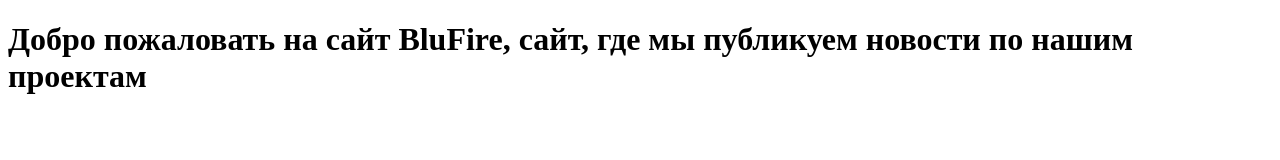
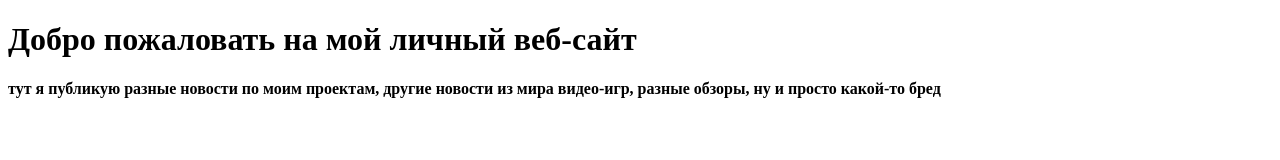
Before and after one commit to NightHairen/NightHairen.github.io, a plain HTML site: page index.html in a window 1280 px wide. Drawn offline with Linux system fonts and the light colour scheme.

Commit message:
Update index.html

```diff
--- a/index.html
+++ b/index.html
@@ -1,7 +1,7 @@
 <!DOCTYPE html>
 <html>
 <body>
-<h1><strong>Добро пожаловать на сайт BluFire, сайт, где мы публикуем новости по нашим проектам<strong></h1>
-<p></p>
+<h1><strong>Добро пожаловать на мой личный веб-сайт<strong></h1>
+<p>тут я публикую разные новости по моим проектам, другие новости из мира видео-игр, разные обзоры, ну и просто какой-то бред</p>
 </body>
 </html>
```
